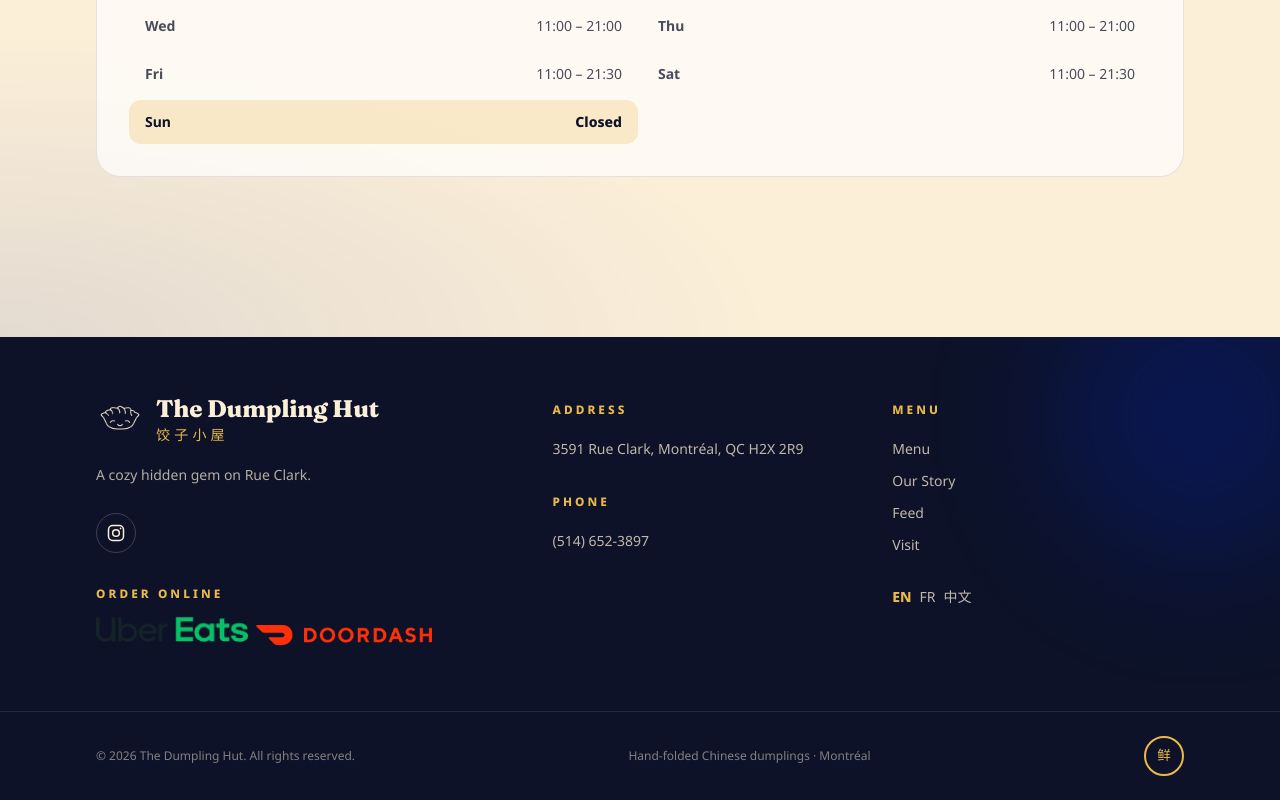
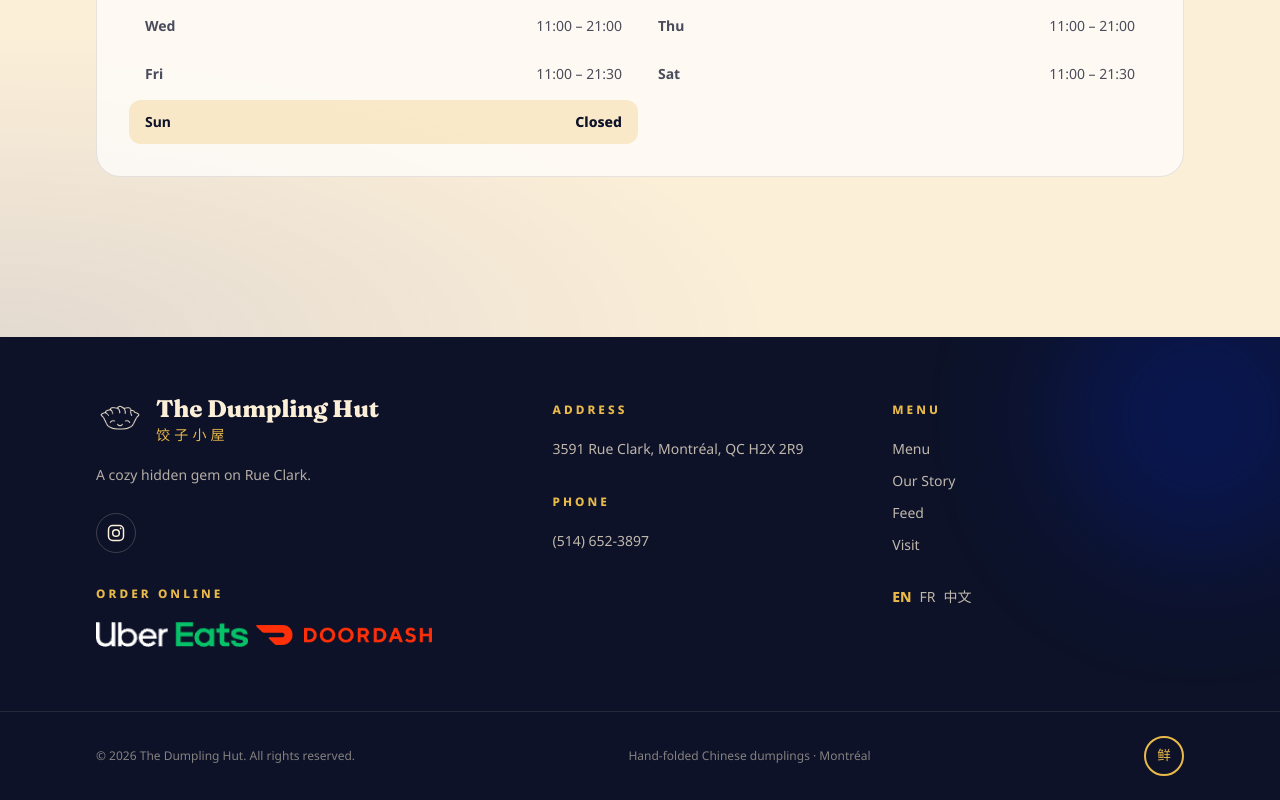
Before and after one commit to alexdeg92/the-dumpling-hut-web, a Next.js app: page /en/location in a window 1280 px wide. Shown: the part 1259-2059 px from the top of the page. Built offline with nearby package versions, Linux system fonts and the light colour scheme; no server answers.

Commit message:
update logo o

```diff
--- a/src/components/delivery-platform-logo.tsx
+++ b/src/components/delivery-platform-logo.tsx
@@ -4,16 +4,21 @@ import type { DeliveryPlatform } from "@/lib/content";
 export function DeliveryPlatformLogo({
   platform,
   className,
+  forFooter,
 }: {
   platform: Pick<
     DeliveryPlatform,
-    "logoSrc" | "name" | "logoWidth" | "logoHeight" | "logoClassName"
+    "logoSrc" | "footerLogoSrc" | "name" | "logoWidth" | "logoHeight" | "logoClassName"
   >;
   className?: string;
+  forFooter?: boolean;
 }) {
+  const src =
+    forFooter && platform.footerLogoSrc ? platform.footerLogoSrc : platform.logoSrc;
+
   return (
     <Image
-      src={platform.logoSrc}
+      src={src}
       alt={platform.name}
       width={platform.logoWidth}
       height={platform.logoHeight}
--- a/src/components/footer.tsx
+++ b/src/components/footer.tsx
@@ -63,7 +63,7 @@ export function Footer() {
           <p className="eyebrow mb-2 mt-4 text-[var(--color-gold)] sm:mb-3 sm:mt-8">
             {t.order.footerTitle}
           </p>
-          <div className="flex flex-col gap-2 sm:flex-row sm:flex-wrap sm:gap-2">
+          <div className="flex flex-col gap-2 sm:flex-row sm:flex-wrap sm:items-center sm:gap-2">
             {deliveryPlatforms.map((p) => (
               <a
                 key={p.key}
@@ -71,9 +71,13 @@ export function Footer() {
                 target="_blank"
                 rel="noreferrer"
                 aria-label={`Order on ${p.name}`}
-                className="block w-fit transition-opacity hover:opacity-85"
+                className="flex h-9 w-fit items-center transition-opacity hover:opacity-85 sm:h-10"
               >
-                <DeliveryPlatformLogo platform={p} className={`shrink-0 ${p.logoClassName}`} />
+                <DeliveryPlatformLogo
+                  platform={p}
+                  className={`shrink-0 ${p.logoClassName}${p.key === "ubereats" ? " -translate-y-px" : ""}`}
+                  forFooter
+                />
               </a>
             ))}
           </div>
--- a/src/lib/content.ts
+++ b/src/lib/content.ts
@@ -82,6 +82,8 @@ export type DeliveryPlatform = {
   name: string;
   href: string;
   logoSrc: string;
+  /** Same dimensions as logoSrc; only recolors dark text for dark backgrounds. */
+  footerLogoSrc?: string;
   logoWidth: number;
   logoHeight: number;
   logoClassName: string;
@@ -95,6 +97,7 @@ export const deliveryPlatforms: DeliveryPlatform[] = [
     name: "Uber Eats",
     href: restaurant.uberEatsHref,
     logoSrc: "/uber-eats.png",
+    footerLogoSrc: "/uber-eats-footer.png",
     logoWidth: 146,
     logoHeight: 24,
     logoClassName: "h-6 w-auto max-w-[9.5rem] object-contain object-left sm:h-7",
```
Also changed, not shown: public/uber-eats-footer.png (added).
